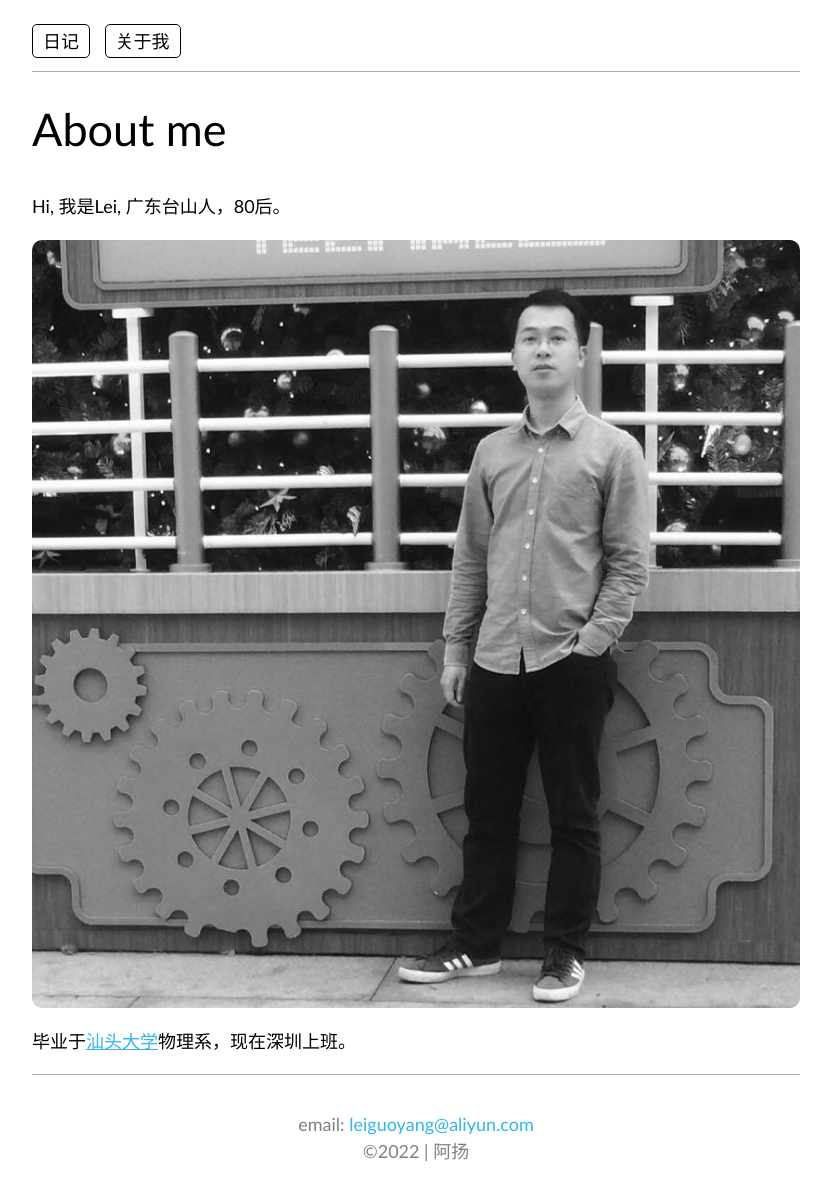
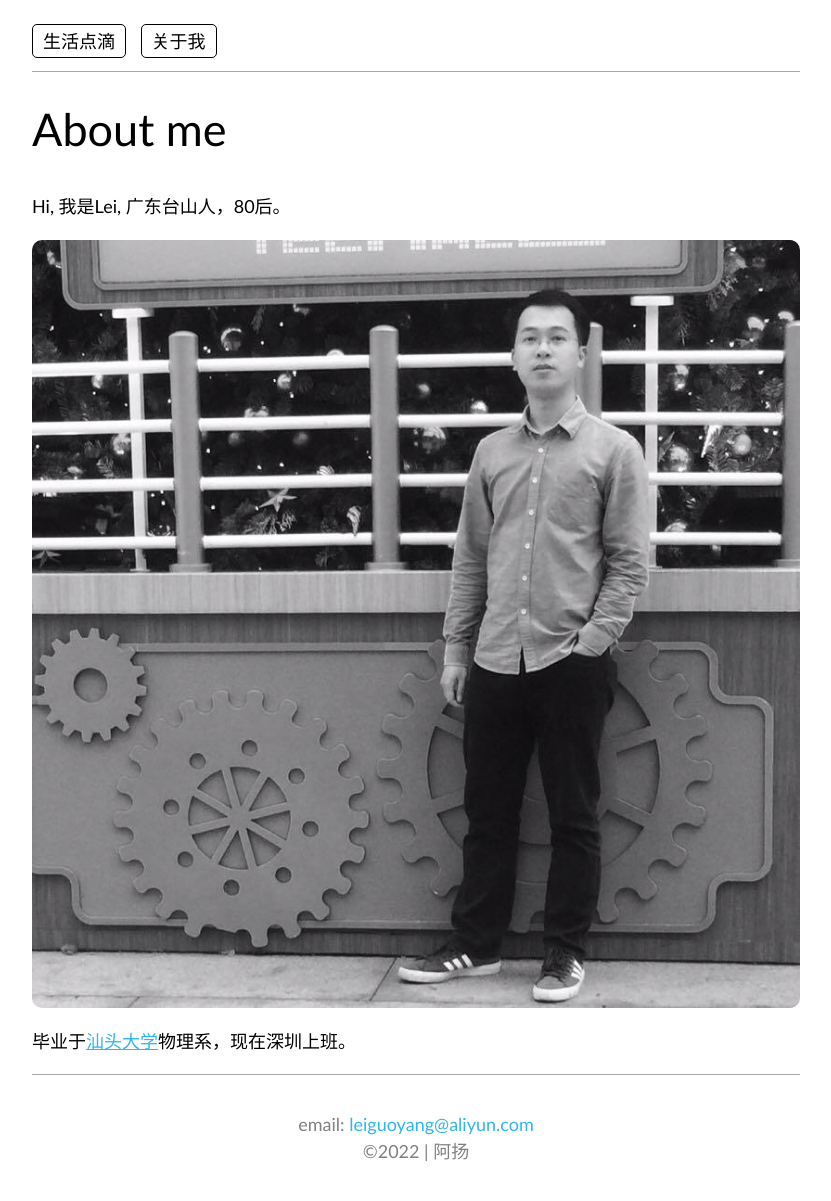
Before and after one commit to leiguoyang/leiguoyang.github.io, a Jekyll site: the page built from about.html, in a window 1280 px wide. Shown: the whole page, without its empty margins (224-1055 px from the left). Built offline with Jekyll 4.4.1, drawn with Linux system fonts in a browser that asks for light colours.

Commit message:
Update nav.html

```diff
--- a/_includes/nav.html
+++ b/_includes/nav.html
@@ -1,5 +1,5 @@
 
 <div id="nav">
-  <a href="/">日记</a>
+  <a href="/">生活点滴</a>
   <a href="/about.html">关于我</a>
 </div>
```
